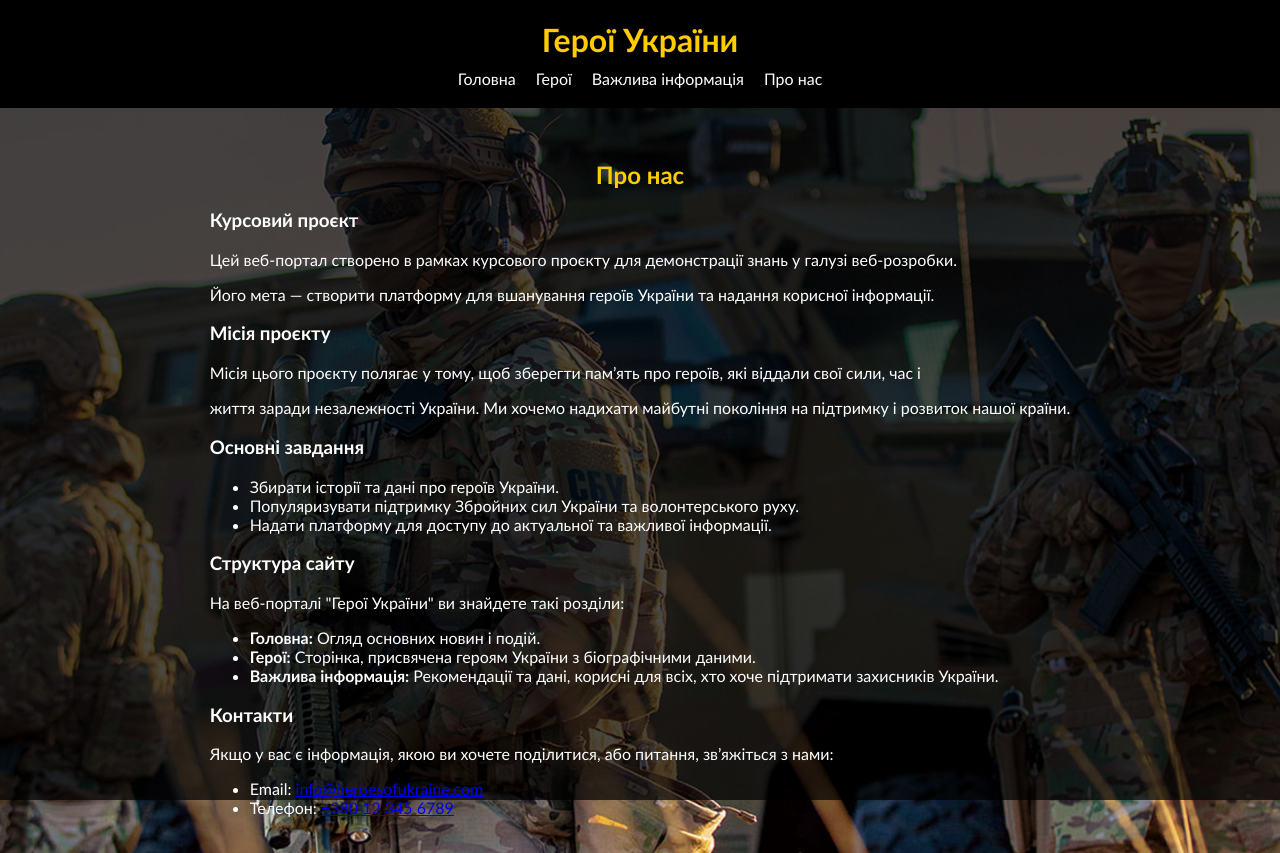
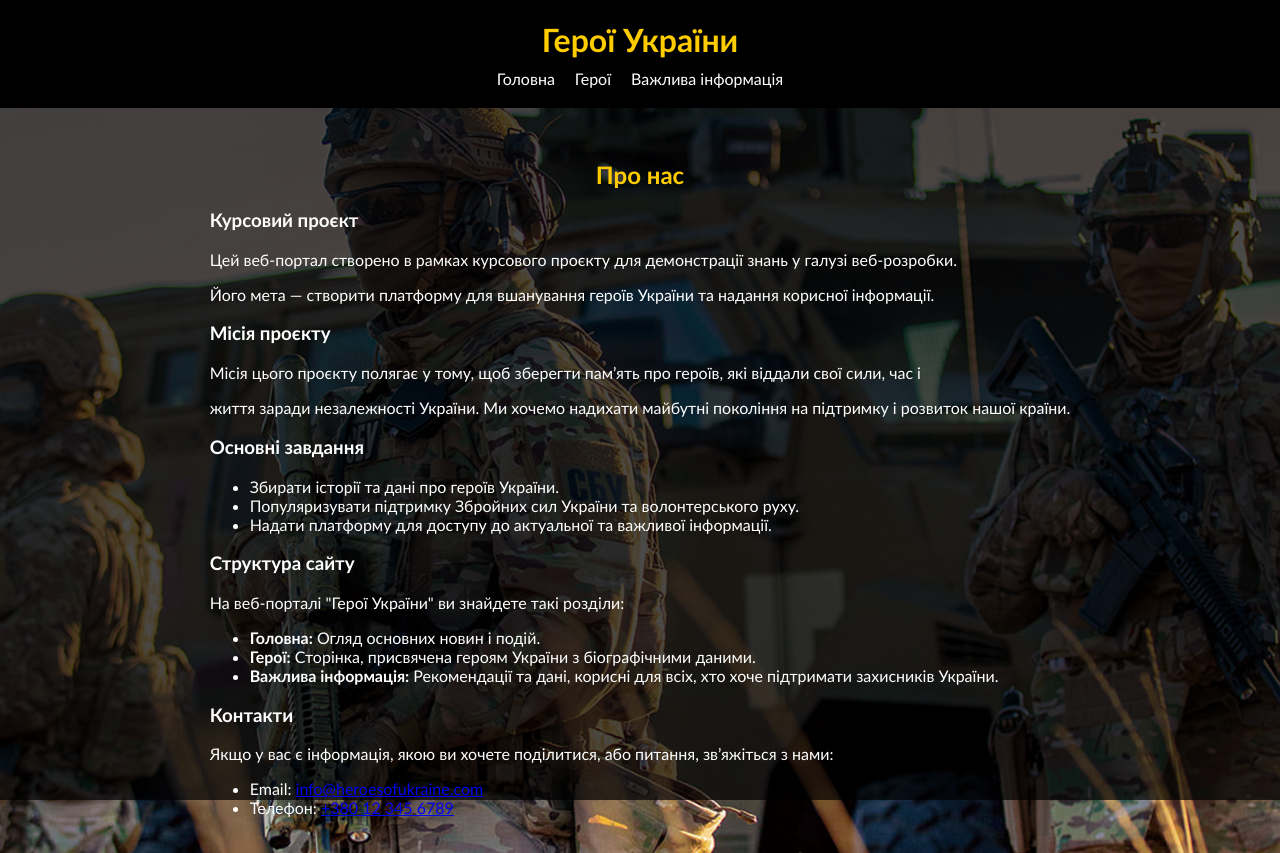
Before and after one commit to Magrovan/heroes-of-ukraine, a website: page public/about.html in a window 1280 px wide. Shown: the top 853 px of the page. Drawn offline with Linux system fonts and the light colour scheme.

Commit message:
heroes_of-ukraine

```diff
--- a/public/about.html
+++ b/public/about.html
@@ -15,7 +15,6 @@
             <li><a href="index.html">Головна</a></li>
             <li><a href="heroes.html">Герої</a></li>
             <li><a href="important.html">Важлива інформація</a></li>
-            <li><a href="about.html">Про нас</a></li>
         </ul>
     </nav>
 </header>
```
